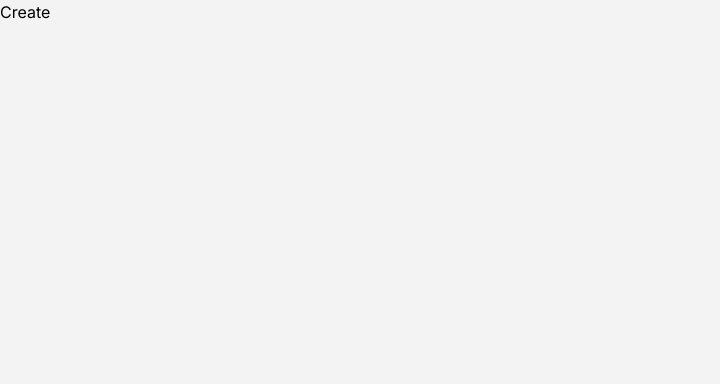
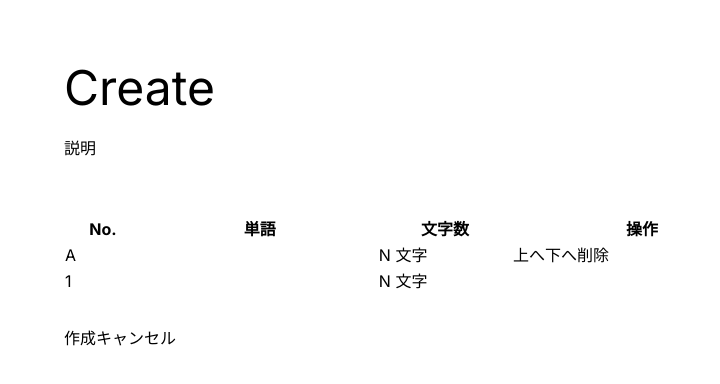
Before and after one commit to liyur-qie/typle-r, a Next.js app: page /create in a window 1280 px wide. Shown: the top 384 px of the page, without its empty margins (0-720 px from the left). Built offline with nearby package versions, Linux system fonts and the light colour scheme.

Commit message:
/createを構成

```diff
--- a/src/app/create/page.tsx
+++ b/src/app/create/page.tsx
@@ -1,5 +1,53 @@
+import PageTitle from "@/components/PageTitle/PageTitle"
+import PageDescription from "@/components/PageDescription/PageDescription"
+
 export default function Create(){
   return (
-    <h1>Create</h1>
+    <main className="bg-white p-16 pb-12">
+      <section>
+        <PageTitle>Create</PageTitle>
+        <PageDescription>説明</PageDescription>
+      </section>
+      <section className="mt-8">
+        <input type="text"/>
+        <table>
+          <thead>
+            <tr>
+              <th>No.</th>
+              <th className="w-4/12">単語</th>
+              <th>文字数</th>
+              <th>操作</th>
+            </tr>
+          </thead>
+          <tbody>
+            <tr>
+              <td>A</td>
+              <td>
+                <input type="text" />
+              </td>
+              <td>N 文字</td>
+              <td>
+                <button>上へ</button>
+                <button>下へ</button>
+                <button>削除</button>
+              </td>
+            </tr>
+            <tr>
+              <td>1</td>
+              <td>
+                <input type="text" />
+              </td>
+              <td>N 文字</td>
+              <td>
+              </td>
+            </tr>
+          </tbody>
+        </table>
+      </section>
+      <section className="mt-8">
+        <button>作成</button>
+        <button>キャンセル</button>
+      </section>
+    </main>
   )
 }
--- /dev/null
+++ b/src/components/PageDescription/PageDescription.tsx
@@ -0,0 +1,7 @@
+export default function PageDescription({ children }: any) {
+  return (
+    <p className="text-base mt-6">
+      { children }
+  </p>
+  )
+}
--- /dev/null
+++ b/src/components/PageTitle/PageTitle.tsx
@@ -0,0 +1,7 @@
+export default function PageTitle({ children }: any){
+  return (
+    <h1 className="text-5xl">
+      { children }
+    </h1>
+  )
+}
```
